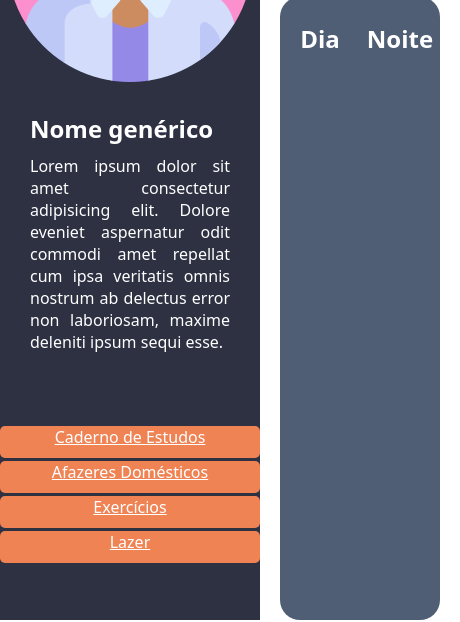
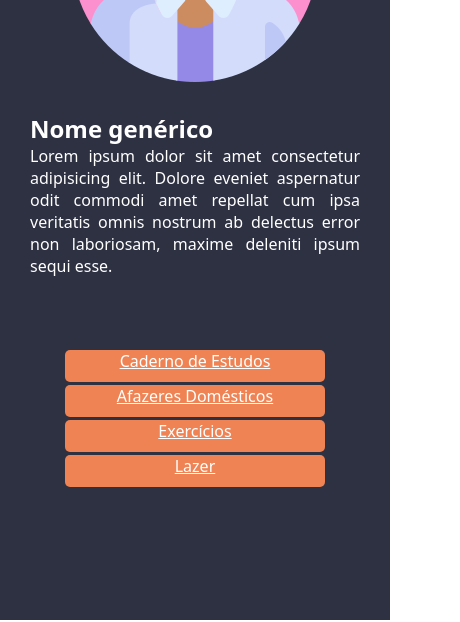
Before and after one commit to desatinar/criacao-layout, a plain HTML site: page index.html in a window 390 px wide. Shown: the part 224-846 px from the top of the page, 460 px wide, since content can reach past the window. Drawn offline with Linux system fonts and the light colour scheme.

Commit message:
adicionado numeracao nas tarefas e configurado o layout para midias de até 8000px

```diff
--- a/index.html
+++ b/index.html
@@ -50,13 +50,13 @@
                 <div class="task-container">
                     <section class="day-container">
                         <h2 class="task-title">Dia</h2>
-                        <ul id="day-tasks">
-                        </ul>
+                        <ol id="day-tasks">
+                        </ol>
                     </section>
                     <section class="night-container">
                         <h2 class="task-title">Noite</h2>
-                        <ul id="night-tasks">
-                        </ul>
+                        <ol id="night-tasks">
+                        </ol>
                     </section>
                 </div>
         </main>
--- a/index.js
+++ b/index.js
@@ -13,7 +13,7 @@ function addTask(){
     }
     const newTaskItem = document.createElement("li");
     newTaskItem.textContent = userInput;
-    newTaskItem.classList.add("task-list")
+    newTaskItem.classList.add("task-list");
 
     const removeButton = document.createElement("button");
     removeButton.textContent = "❌";
@@ -25,10 +25,8 @@ function addTask(){
     newTaskItem.appendChild(removeButton);
 
     if(selectOption === "day"){
-        newTaskItem.classList.add("day");
         dayTasksUl.appendChild(newTaskItem);
     } else {
-        newTaskItem.classList.add("night");
         nightTasksUl.appendChild(newTaskItem);
     }
 
--- a/style.css
+++ b/style.css
@@ -68,16 +68,16 @@ li.styled-li a {
 
 .task-list {
     font-size: larger;
-    list-style: none;
-    margin-left: 3px;
+    color: white;
+    margin-left: 20px;
+    text-align: center;
 }
 
-.day-container {
+.day-container, .night-container {
     overflow-y: auto;
-}
-
-.night-container {
-    overflow-y: auto;
+    display: flex;
+    flex-direction: column;
+    align-items: center;
 }
 
 .task-container {
@@ -101,15 +101,6 @@ h1 {
     color: #FFFFFF;
     margin-top: 25px;
 }
-
-.day {
-    color: white;
-}
-
-.night {
-    color: white;
-}
-
 .remove-task {
     margin-left: 5px;
     border-radius: 5px;
@@ -159,3 +150,33 @@ input {
 .add-task:hover {
     background-color: #fec89a;
 }
+
+@media (max-width: 800px){
+    .wrapper {
+        display: flex;
+        height: 100vh;
+        flex-wrap: wrap;
+    }
+
+    .info {
+        display: flex;
+        flex-direction: column;
+        flex-wrap: wrap;
+        align-items: center;
+        min-width: 100vw;
+        min-height: 100vh;
+        background-color: #2D3142;
+    }
+
+    #personal-text-info {
+        color: #FFFFFF;
+        text-align: justify;
+        margin-top: 0;
+        padding: 0px 30px 0px 30px;
+        font-weight: 400;
+    }
+
+    main {
+        min-height: 100vh;
+    }
+}
```
